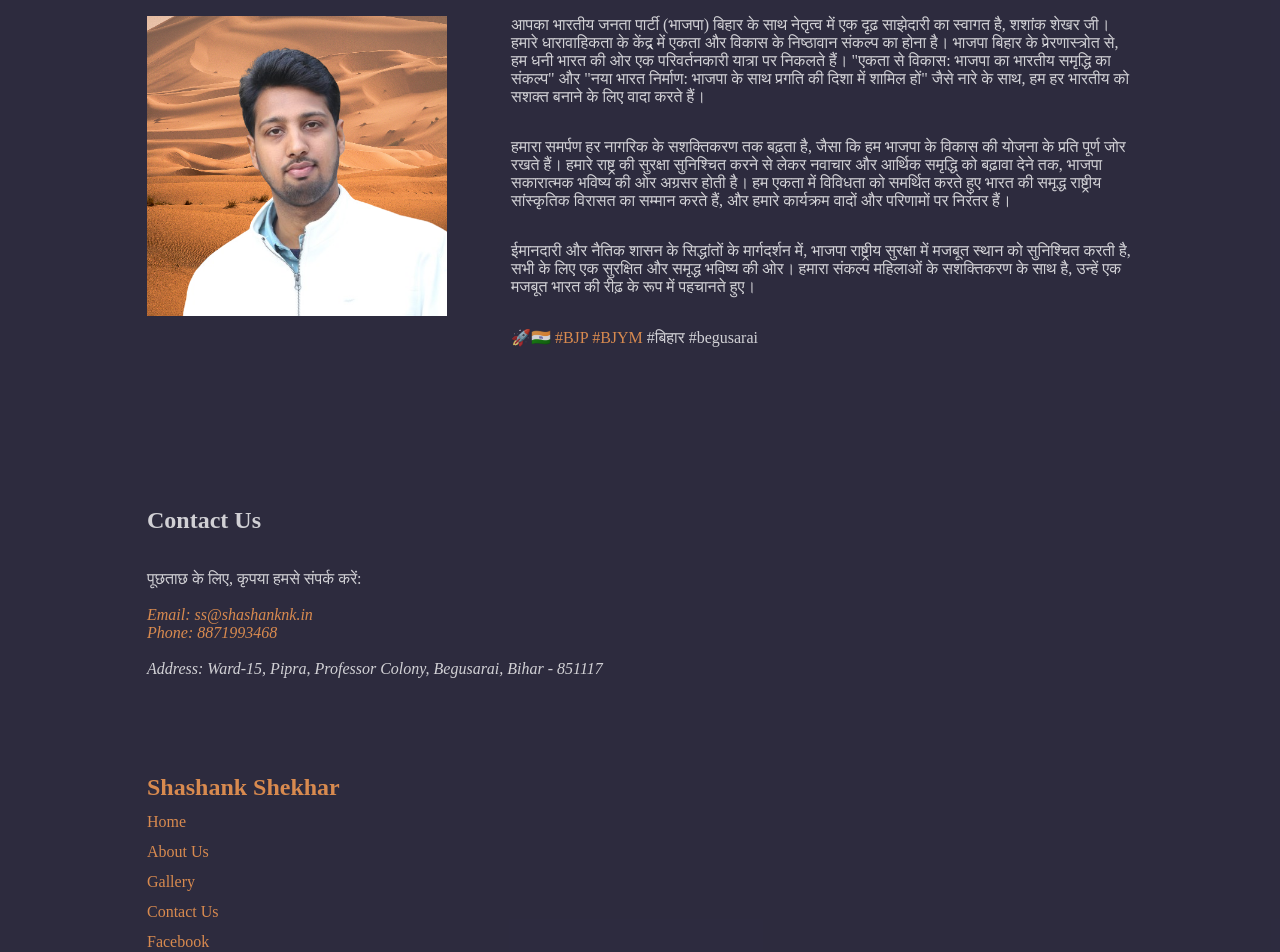
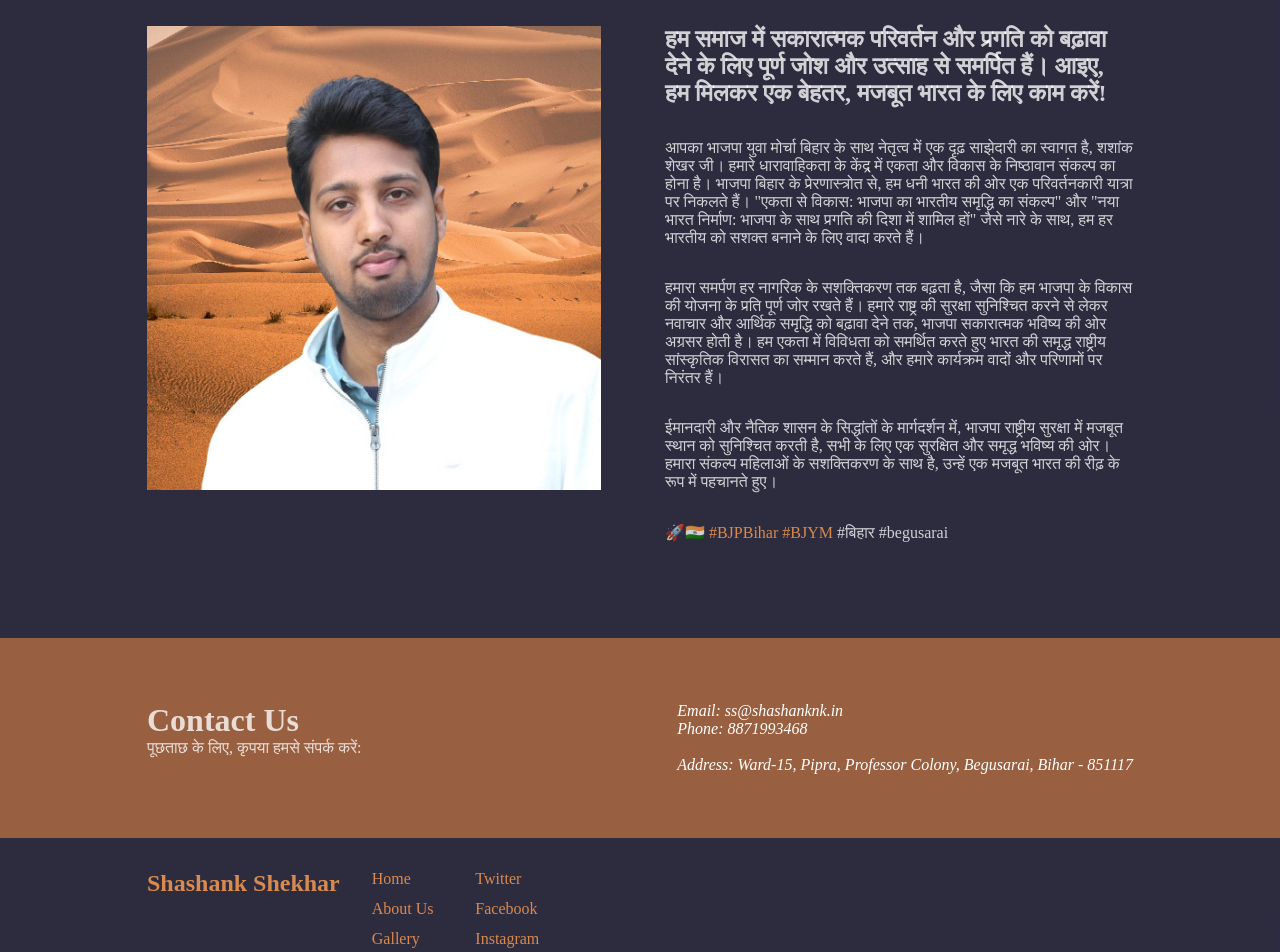
Before and after one commit to nishant-k1/shashanknk, a Next.js app: page / in a window 1280 px wide. Shown: the part 860-1812 px from the top of the page. Built offline with nearby package versions, Linux system fonts and the light colour scheme.

Commit message:
fix: layout color

```diff
--- a/src/app/globals.css
+++ b/src/app/globals.css
@@ -29,11 +29,15 @@ body {
 p,
 li,
 span,
+h1,
 h2,
 address {
   color: lab(100 0 -0.03 / 0.78);
 }
 
+h2 {
+  font-size: xx-large;
+}
 a {
   padding: 0;
   margin: 0;
--- a/src/views/HomeView/HomeView.module.css
+++ b/src/views/HomeView/HomeView.module.css
@@ -117,22 +117,36 @@
   }
 }
 
-.about p {
+.about p,
+.about h1 {
   margin-bottom: 2rem;
 }
 .about h2 {
   margin-bottom: 2rem;
 }
 .about img {
+  @media screen and (min-width: 768px) {
+    height: 464px;
+    width: 454px;
+  }
+}
+.contactSection {
+  background-color: #986040;
 }
 .contactUs {
   max-width: 1050px;
   padding: 2rem;
   @media screen and (min-width: 768px) {
+    display: flex;
     width: 1050px;
     flex-direction: row;
-    justify-content: flex-start;
+    justify-content: space-between;
   }
+}
+
+.contactUs a,
+.contactUs address {
+  color: white;
 }
 
 .footer {
@@ -149,7 +163,11 @@
 .footerNav {
   max-width: 1050px;
   padding: 2rem;
+  display: flex;
+  flex-direction: column;
+  gap: 2rem;
   @media screen and (min-width: 768px) {
+    flex-direction: row;
     width: 1050px;
   }
 }
--- a/src/views/HomeView/index.tsx
+++ b/src/views/HomeView/index.tsx
@@ -32,10 +32,15 @@ const HomeView = ({}: HomeViewProps) => {
               </Link>
               <div>
                 <div>
+                  <h1>
+                    हम समाज में सकारात्मक परिवर्तन और प्रगति को बढ़ावा देने के
+                    लिए पूर्ण जोश और उत्साह से समर्पित हैं। आइए, हम मिलकर एक
+                    बेहतर, मजबूत भारत के लिए काम करें!
+                  </h1>
                   <p>
-                    आपका भारतीय जनता पार्टी (भाजपा) बिहार के साथ नेतृत्व में एक
-                    दृढ़ साझेदारी का स्वागत है, शशांक शेखर जी। हमारे धारावाहिकता
-                    के केंद्र में एकता और विकास के निष्ठावान संकल्प का होना है।
+                    आपका भाजपा युवा मोर्चा बिहार के साथ नेतृत्व में एक दृढ़
+                    साझेदारी का स्वागत है, शशांक शेखर जी। हमारे धारावाहिकता के
+                    केंद्र में एकता और विकास के निष्ठावान संकल्प का होना है।
                     भाजपा बिहार के प्रेरणास्त्रोत से, हम धनी भारत की ओर एक
                     परिवर्तनकारी यात्रा पर निकलते हैं। "एकता से विकास: भाजपा का
                     भारतीय समृद्धि का संकल्प" और "नया भारत निर्माण: भाजपा के साथ
@@ -62,10 +67,14 @@ const HomeView = ({}: HomeViewProps) => {
                 <p>
                   🚀🇮🇳{" "}
                   <span>
-                    <Link href="https://www.bjp.org/home">#BJP</Link>
+                    <Link href="https://www.facebook.com/share/RdDZtX7MycMhi5RS/?mibextid=qi2Omg">
+                      #BJPBihar
+                    </Link>
                   </span>{" "}
                   <span>
-                    <Link href="https://bjym.org/">#BJYM </Link>
+                    <Link href="https://www.facebook.com/share/VnoXFMY7tD2qyypB/?mibextid=qi2Omg">
+                      #BJYM{" "}
+                    </Link>
                   </span>
                   #बिहार #begusarai
                 </p>
@@ -76,15 +85,17 @@ const HomeView = ({}: HomeViewProps) => {
         </section>
 
         {/* Contact Us Section */}
-        <section id="contact" className={styles.section}>
+        <section
+          id="contact"
+          className={`${styles.section} ${styles.contactSection}`}
+        >
           <div className={styles.contactUs}>
+            <div>
               <h2>Contact Us</h2>
-            <p></p>
-            <br />
-            <br />
-            {/* Contact Information */}
               <p> पूछताछ के लिए, कृपया हमसे संपर्क करें:</p>
-            <br />
+            </div>
+
+            <div>
               <address>
                 <Link href="mailto:ss@shashanknk.in">
                   Email: ss@shashanknk.in
@@ -96,8 +107,7 @@ const HomeView = ({}: HomeViewProps) => {
                 Address: Ward-15, Pipra, Professor Colony, Begusarai, Bihar -
                 851117
               </address>
-
-            <div>{/* Social media icons/links */}</div>
+            </div>
           </div>
         </section>
       </main>
--- a/src/views/Shared/Footer/index.tsx
+++ b/src/views/Shared/Footer/index.tsx
@@ -9,12 +9,10 @@ const Footer = (props: Props) => {
     <footer className={styles.footer}>
       <div className={styles.footerSecondary}>
         <nav className={styles.footerNav}>
+          <h1>
+            <Link href="/">Shashank Shekhar</Link>
+          </h1>
           <ul>
-            <li>
-              <h1>
-                <Link href="/">Shashank Shekhar</Link>
-              </h1>
-            </li>
             <li>
               <Link href="/">Home</Link>
             </li>
@@ -27,11 +25,7 @@ const Footer = (props: Props) => {
             <li>
               <Link href="/#contact">Contact Us</Link>
             </li>
-            <li>
-              <Link href="https://www.facebook.com/shashanknk.shekhar/">
-                Facebook
-              </Link>
-            </li>
+
             {/* <li>
                 <Link href="#privacy-policy">Privacy Policy</Link>
               </li>
@@ -40,6 +34,23 @@ const Footer = (props: Props) => {
               </li> */}
             <li>
               <Link href="/disclaimer">Disclaimer</Link>
+            </li>
+          </ul>
+          <ul>
+            <li>
+              <Link href="https://x.com/shankyshekhar02?t=CUqNekL1aQz6QN2Di8LPPA&s=08">
+                Twitter
+              </Link>
+            </li>
+            <li>
+              <Link href="https://www.facebook.com/shashanknk.shekhar/">
+                Facebook
+              </Link>
+            </li>
+            <li>
+              <Link href="https://www.instagram.com/shankyshekhar02?igsh=cHJyNTl3MGhwZXQ=">
+                Instagram
+              </Link>
             </li>
           </ul>
         </nav>
```
Lines whose indentation alone changed are shown as unchanged.
